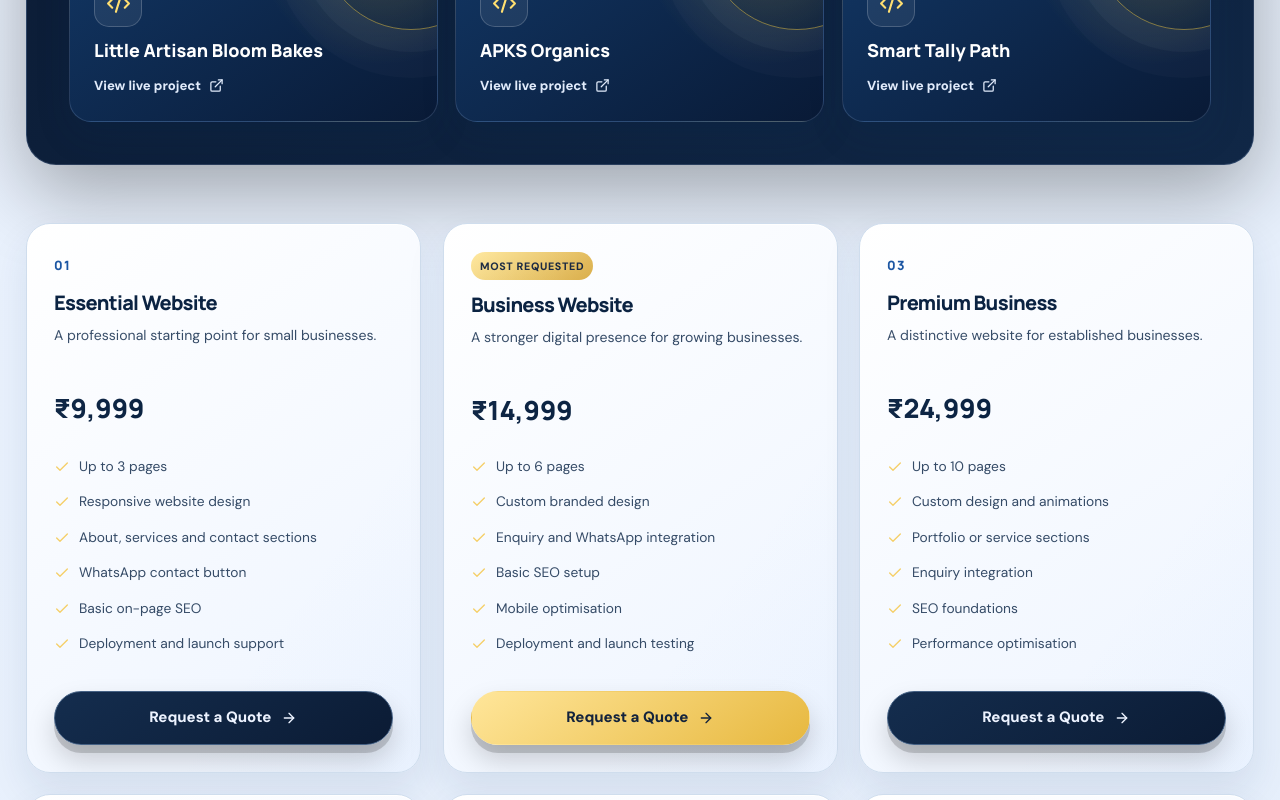
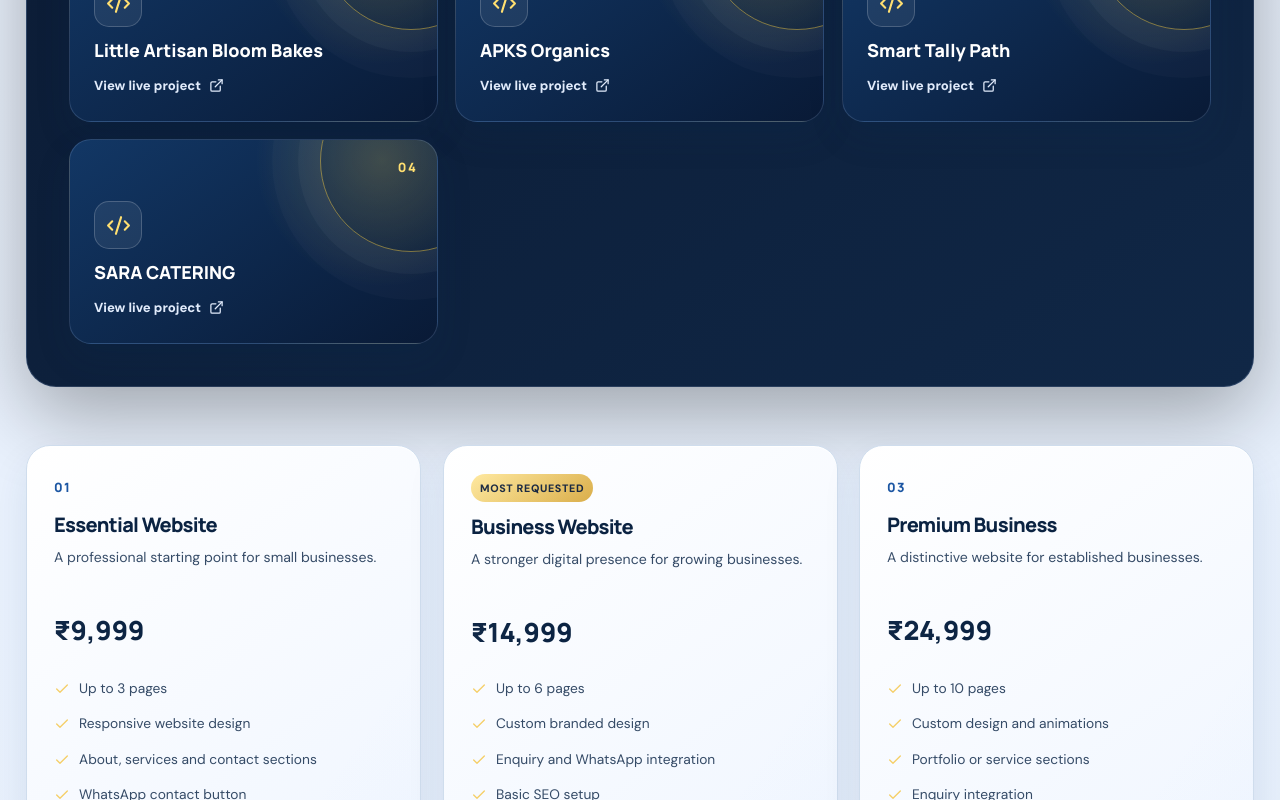
Before and after one commit to vctwit029-hu/GenZ-Edu-Tech, a React (Vite) app: page / in a window 1280 px wide. Shown: the part 10720-11520 px from the top of the page. Built offline with nearby package versions, Linux system fonts and the light colour scheme.

Commit message:
Add SARA CATERING to featured portfolio projects

```diff
--- a/App.tsx
+++ b/App.tsx
@@ -66,7 +66,8 @@ const packages = [
 const portfolioProjects = [
   { name: 'Little Artisan Bloom Bakes', url: 'https://little-artisan-bloom-bakes.base44.app' },
   { name: 'APKS Organics', url: 'https://apks-organics.netlify.app' },
-  { name: 'Smart Tally Path', url: 'https://smart-tally-path.base44.app' }
+  { name: 'Smart Tally Path', url: 'https://smart-tally-path.base44.app' },
+  { name: 'SARA CATERING', url: 'https://sara-catering.vercel.app' }
 ];
 
 const filters = ['All', 'Digital Skills', 'Programming', 'Career Skills', 'Placement Preparation', 'Languages'];
@@ -489,7 +490,7 @@ export default function App() {
               <span className="developer-stat-label">Projects completed</span>
             </div>
             <div className="developer-stat">
-              <span className="developer-stat-number">03</span>
+              <span className="developer-stat-number">04</span>
               <span className="developer-stat-label">Live sample projects showcased</span>
             </div>
             <p className="developer-stats-note">A small selection of our work is featured in the portfolio above.</p>
```
